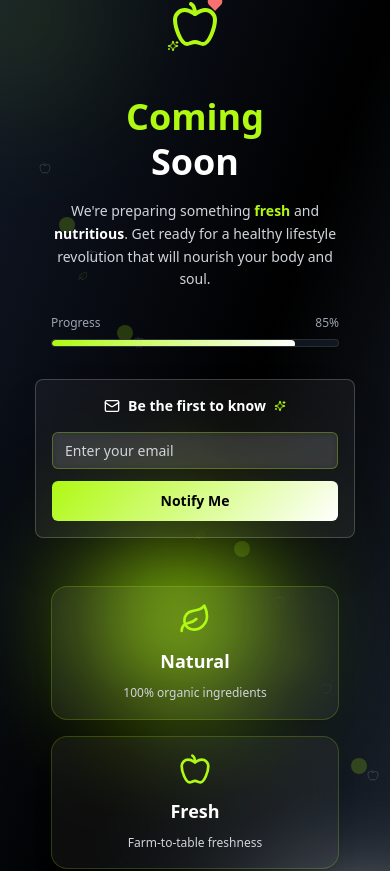
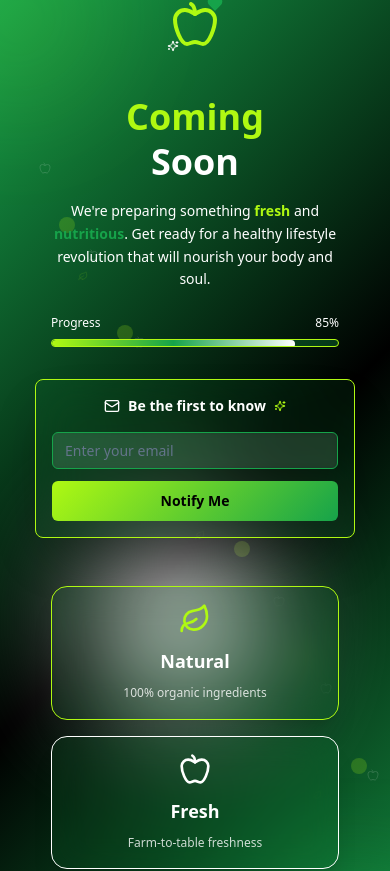
Before and after one commit to Junaid212/starry-arrival-soon, a React (Vite) app: page / in a window 390 px wide. Shown: the top 871 px of the page. Built offline with nearby package versions, Linux system fonts and the light colour scheme.

Commit message:
Refactor: Apply new color scheme
Redesigned the page using the provided color codes: #AFF912, #ffff, and #16A34A.

```diff
--- a/src/pages/Index.tsx
+++ b/src/pages/Index.tsx
@@ -4,7 +4,7 @@ import { Button } from "@/components/ui/button";
 import { Input } from "@/components/ui/input";
 import { Card } from "@/components/ui/card";
 import { useToast } from "@/hooks/use-toast";
-import { Mail, Leaf, Apple, Heart, Sparkles, Star } from 'lucide-react';
+import { Mail, Leaf, Apple, Heart, Sparkles } from 'lucide-react';
 
 const Index = () => {
   const [email, setEmail] = useState('');
@@ -22,7 +22,7 @@ const Index = () => {
   };
 
   return (
-    <div className="min-h-screen relative overflow-hidden bg-gradient-to-br from-gray-900 via-black to-gray-800">
+    <div className="min-h-screen relative overflow-hidden" style={{ background: `linear-gradient(135deg, #16A34A 0%, #000000 50%, #16A34A 100%)` }}>
       {/* Simple Background Elements */}
       <div className="absolute inset-0">
         {[...Array(6)].map((_, i) => (
@@ -54,7 +54,7 @@ const Index = () => {
             }}
           >
             <Apple
-              className="text-white"
+              style={{ color: '#FFFF' }}
               size={window.innerWidth < 768 ? 12 : 16}
             />
           </div>
@@ -84,11 +84,11 @@ const Index = () => {
         ></div>
         <div
           className="absolute -bottom-20 -right-20 sm:-bottom-40 sm:-right-40 w-60 h-60 sm:w-[500px] sm:h-[500px] rounded-full blur-3xl opacity-8"
-          style={{ backgroundColor: '#FFFF' }}
+          style={{ backgroundColor: '#16A34A' }}
         ></div>
         <div
           className="absolute top-1/2 left-1/4 w-40 h-40 sm:w-80 sm:h-80 rounded-full blur-3xl opacity-12"
-          style={{ backgroundColor: '#AFF912' }}
+          style={{ backgroundColor: '#FFFF' }}
         ></div>
       </div>
 
@@ -103,12 +103,13 @@ const Index = () => {
                 style={{ color: '#AFF912' }}
               />
               <Heart
-                className="w-4 h-4 sm:w-6 sm:h-6 md:w-8 md:h-8 text-red-400 absolute -top-1 -right-1 sm:-top-2 sm:-right-2"
+                className="w-4 h-4 sm:w-6 sm:h-6 md:w-8 md:h-8 absolute -top-1 -right-1 sm:-top-2 sm:-right-2"
+                style={{ color: '#16A34A' }}
                 fill="currentColor"
               />
               <Sparkles
                 className="w-3 h-3 sm:w-4 sm:h-4 md:w-6 md:h-6 absolute -bottom-1 -left-1"
-                style={{ color: '#AFF912' }}
+                style={{ color: '#FFFF' }}
               />
             </div>
           </div>
@@ -121,37 +122,37 @@ const Index = () => {
             >
               Coming
             </span>
-            <span className="text-white block">
+            <span style={{ color: '#FFFF' }} className="block">
               Soon
             </span>
           </h1>
 
           {/* Subtitle */}
-          <p className="text-sm sm:text-lg md:text-xl lg:text-2xl text-gray-300 mb-6 sm:mb-8 max-w-xs sm:max-w-md md:max-w-2xl mx-auto leading-relaxed px-4 sm:px-0">
-            We're preparing something <span style={{ color: '#AFF912' }} className="font-semibold">fresh</span> and <span className="text-white font-semibold">nutritious</span>. Get ready for a healthy lifestyle revolution that will nourish your body and soul.
+          <p className="text-sm sm:text-lg md:text-xl lg:text-2xl mb-6 sm:mb-8 max-w-xs sm:max-w-md md:max-w-2xl mx-auto leading-relaxed px-4 sm:px-0" style={{ color: '#FFFF' }}>
+            We're preparing something <span style={{ color: '#AFF912' }} className="font-semibold">fresh</span> and <span style={{ color: '#16A34A' }} className="font-semibold">nutritious</span>. Get ready for a healthy lifestyle revolution that will nourish your body and soul.
           </p>
 
           {/* Progress Bar */}
           <div className="mb-8 sm:mb-12 max-w-xs sm:max-w-md mx-auto px-4 sm:px-0">
-            <div className="flex justify-between text-xs sm:text-sm text-gray-400 mb-2">
+            <div className="flex justify-between text-xs sm:text-sm mb-2" style={{ color: '#FFFF' }}>
               <span>Progress</span>
               <span>85%</span>
             </div>
-            <div className="w-full bg-gray-800/50 rounded-full h-2 sm:h-3 overflow-hidden backdrop-blur-sm border border-white/10">
+            <div className="w-full rounded-full h-2 sm:h-3 overflow-hidden backdrop-blur-sm border" style={{ backgroundColor: 'rgba(22, 163, 74, 0.3)', borderColor: '#AFF912' }}>
               <div
                 className="h-2 sm:h-3 rounded-full transition-all duration-1000 ease-out"
                 style={{
                   width: '85%',
-                  background: `linear-gradient(90deg, #AFF912 0%, #FFFF 100%)`
+                  background: `linear-gradient(90deg, #AFF912 0%, #16A34A 50%, #FFFF 100%)`
                 }}
               ></div>
             </div>
           </div>
 
           {/* Email Subscription Card */}
-          <Card className="max-w-xs sm:max-w-md mx-auto p-4 sm:p-6 md:p-8 bg-white/5 backdrop-blur-xl border border-white/20 hover:bg-white/10 hover:border-white/30 transition-all duration-300 shadow-2xl">
+          <Card className="max-w-xs sm:max-w-md mx-auto p-4 sm:p-6 md:p-8 backdrop-blur-xl border hover:border-opacity-50 transition-all duration-300 shadow-2xl" style={{ backgroundColor: 'rgba(22, 163, 74, 0.1)', borderColor: '#AFF912' }}>
             <form onSubmit={handleSubmit} className="space-y-4 sm:space-y-6">
-              <div className="flex items-center justify-center space-x-2 sm:space-x-3 text-white mb-4 sm:mb-6">
+              <div className="flex items-center justify-center space-x-2 sm:space-x-3 mb-4 sm:mb-6" style={{ color: '#FFFF' }}>
                 <Mail className="w-4 h-4 sm:w-5 sm:h-5 md:w-6 md:h-6" />
                 <span className="font-semibold text-sm sm:text-base md:text-lg">Be the first to know</span>
                 <Sparkles
@@ -165,17 +166,20 @@ const Index = () => {
                   placeholder="Enter your email"
                   value={email}
                   onChange={(e) => setEmail(e.target.value)}
-                  className="flex-1 bg-white/10 border-white/30 text-white placeholder:text-gray-300 focus:bg-white/20 focus:border-white/50 transition-all duration-300 backdrop-blur-sm text-sm sm:text-base"
+                  className="flex-1 backdrop-blur-sm text-sm sm:text-base transition-all duration-300"
                   style={{
-                    borderColor: 'rgba(175, 249, 18, 0.3)',
+                    backgroundColor: 'rgba(255, 255, 255, 0.1)',
+                    borderColor: '#16A34A',
+                    color: '#FFFF'
                   }}
                   required
                 />
                 <Button
                   type="submit"
-                  className="transition-all duration-300 hover:scale-105 text-sm sm:text-base px-6 py-2 sm:px-4 sm:py-2 text-black font-semibold"
+                  className="transition-all duration-300 hover:scale-105 text-sm sm:text-base px-6 py-2 sm:px-4 sm:py-2 font-semibold"
                   style={{
-                    background: `linear-gradient(135deg, #AFF912 0%, #FFFF 100%)`,
+                    background: `linear-gradient(135deg, #AFF912 0%, #16A34A 100%)`,
+                    color: '#000000'
                   }}
                 >
                   Notify Me
@@ -187,25 +191,26 @@ const Index = () => {
           {/* Features Preview */}
           <div className="mt-12 sm:mt-16 md:mt-20 grid grid-cols-1 sm:grid-cols-2 lg:grid-cols-3 gap-4 sm:gap-6 md:gap-8 max-w-xs sm:max-w-2xl lg:max-w-4xl mx-auto px-4 sm:px-0">
             {[
-              { icon: Leaf, title: "Natural", desc: "100% organic ingredients" },
-              { icon: Apple, title: "Fresh", desc: "Farm-to-table freshness" },
-              { icon: Heart, title: "Healthy", desc: "Nutritious lifestyle choices" }
+              { icon: Leaf, title: "Natural", desc: "100% organic ingredients", color: '#AFF912' },
+              { icon: Apple, title: "Fresh", desc: "Farm-to-table freshness", color: '#FFFF' },
+              { icon: Heart, title: "Healthy", desc: "Nutritious lifestyle choices", color: '#16A34A' }
             ].map((feature, index) => (
               <div
                 key={index}
-                className="text-center p-4 sm:p-6 md:p-8 rounded-2xl bg-white/5 backdrop-blur-lg border border-white/10 hover:bg-white/10 hover:border-white/20 transition-all duration-300 shadow-xl"
+                className="text-center p-4 sm:p-6 md:p-8 rounded-2xl backdrop-blur-lg border hover:border-opacity-70 transition-all duration-300 shadow-xl"
                 style={{
-                  borderColor: 'rgba(175, 249, 18, 0.2)',
+                  backgroundColor: 'rgba(22, 163, 74, 0.1)',
+                  borderColor: feature.color,
                 }}
               >
                 <div className="relative mb-3 sm:mb-4">
                   <feature.icon
                     className="w-8 h-8 sm:w-10 sm:h-10 md:w-12 md:h-12 mx-auto relative z-10"
-                    style={{ color: '#AFF912' }}
+                    style={{ color: feature.color }}
                   />
                 </div>
-                <h3 className="text-white font-bold text-lg sm:text-xl mb-2 sm:mb-3">{feature.title}</h3>
-                <p className="text-gray-300 text-xs sm:text-sm leading-relaxed">{feature.desc}</p>
+                <h3 className="font-bold text-lg sm:text-xl mb-2 sm:mb-3" style={{ color: '#FFFF' }}>{feature.title}</h3>
+                <p className="text-xs sm:text-sm leading-relaxed" style={{ color: '#FFFF', opacity: 0.8 }}>{feature.desc}</p>
               </div>
             ))}
           </div>
@@ -223,7 +228,7 @@ const Index = () => {
       </div>
 
       {/* Footer */}
-      <div className="absolute bottom-2 sm:bottom-4 left-1/2 transform -translate-x-1/2 text-gray-400 text-xs sm:text-sm">
+      <div className="absolute bottom-2 sm:bottom-4 left-1/2 transform -translate-x-1/2 text-xs sm:text-sm" style={{ color: '#FFFF', opacity: 0.7 }}>
         © 2024 Coming Soon. All rights reserved.
       </div>
     </div>
```
